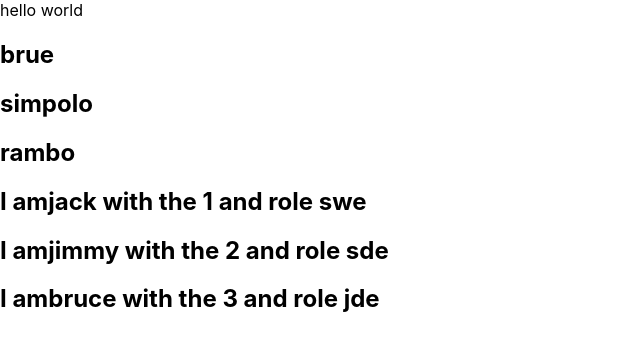
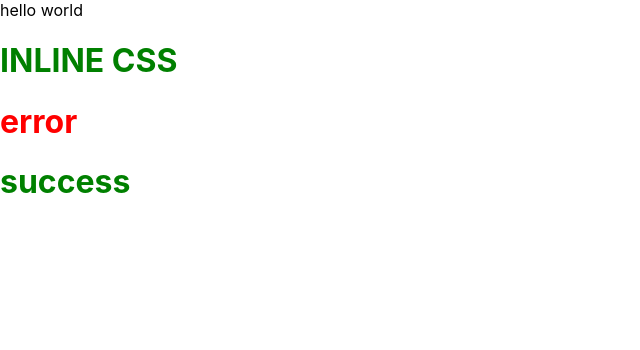
Before and after one commit to sowdhamini17/react_codevolution, a React (Create React App) app in the folder my-reff/: page / in a window 1280 px wide. Shown: the top 350 px of the page, without its empty margins (0-640 px from the left). Built offline with nearby package versions, Linux system fonts and the light colour scheme.

Commit message:
css styling

```diff
--- a/my-reff/src/App.js
+++ b/my-reff/src/App.js
@@ -5,8 +5,15 @@
 // import State from "./Components/State";
 // import './App.css';
 // import Conditionalrendering from './Components/Conditionalrendering';
-import Listrendering from './Components/Listrendering';
+// import Listrendering from './Components/Listrendering';
+import Inlinecss from './Components/Inlinecss';
+// import Stylesheet from './Components/Stylesheet';
 // import Methodsasprops1 from "./Components/Methodsasprops1";
+import "./Components/error.css";
+
+import styles from './Components/appstyles.module.css'; // For CSS modules
+
+
 
 function App() {
   return (
@@ -20,7 +27,11 @@ function App() {
       {/* <State/> */}
       {/* <Methodsasprops1/> */}
       {/* <Conditionalrendering  isLoggedIn={true}/> */}
-      <Listrendering/>
+      {/* <Listrendering/> */}
+      {/* <Stylesheet primary={false}/> */}
+      <Inlinecss/>
+      <h1 className='error'>error</h1>
+      <h1 className={styles.success}>success</h1>
     </div>
   );
 }
--- /dev/null
+++ b/my-reff/src/Components/Inlinecss.js
@@ -0,0 +1,15 @@
+import React from 'react';
+
+  const Inlinecss = () =>  {
+    const heading={
+      color: 'Green'
+
+    }
+	return (
+	  <div>
+        <h1 style={heading}>INLINE CSS</h1>
+	  </div>
+	);
+  }
+
+  export default Inlinecss;
--- a/my-reff/src/Components/Listrendering.js
+++ b/my-reff/src/Components/Listrendering.js
@@ -18,7 +18,7 @@ const Listrendering=()=>{
                 name:"bruce",
                 role:"jde"}
     ]
-    const personList=persons.map(person=><Lr1 person={person}/>)
+    const personList=persons.map(person=><Lr1 key={person.id} person={person}/>)
     return(
         <div>
         {arrList}
--- /dev/null
+++ b/my-reff/src/Components/Stylesheet.css
@@ -0,0 +1,3 @@
+.primary{
+color:bisque
+}
--- /dev/null
+++ b/my-reff/src/Components/Stylesheet.js
@@ -0,0 +1,12 @@
+import React from  "react"
+import "./Stylesheet.css";
+
+function Stylesheet(props){
+    let classname= props.primary ? "primary": " "
+    return(
+        <div>
+            <h1 className={classname}>STYLESHEET</h1>
+        </div>
+    )
+}
+export default Stylesheet
--- /dev/null
+++ b/my-reff/src/Components/appstyles.module.css
@@ -0,0 +1,3 @@
+.success{
+    color:green
+}
--- /dev/null
+++ b/my-reff/src/Components/error.css
@@ -0,0 +1,3 @@
+.error{
+    color:red
+}
```
